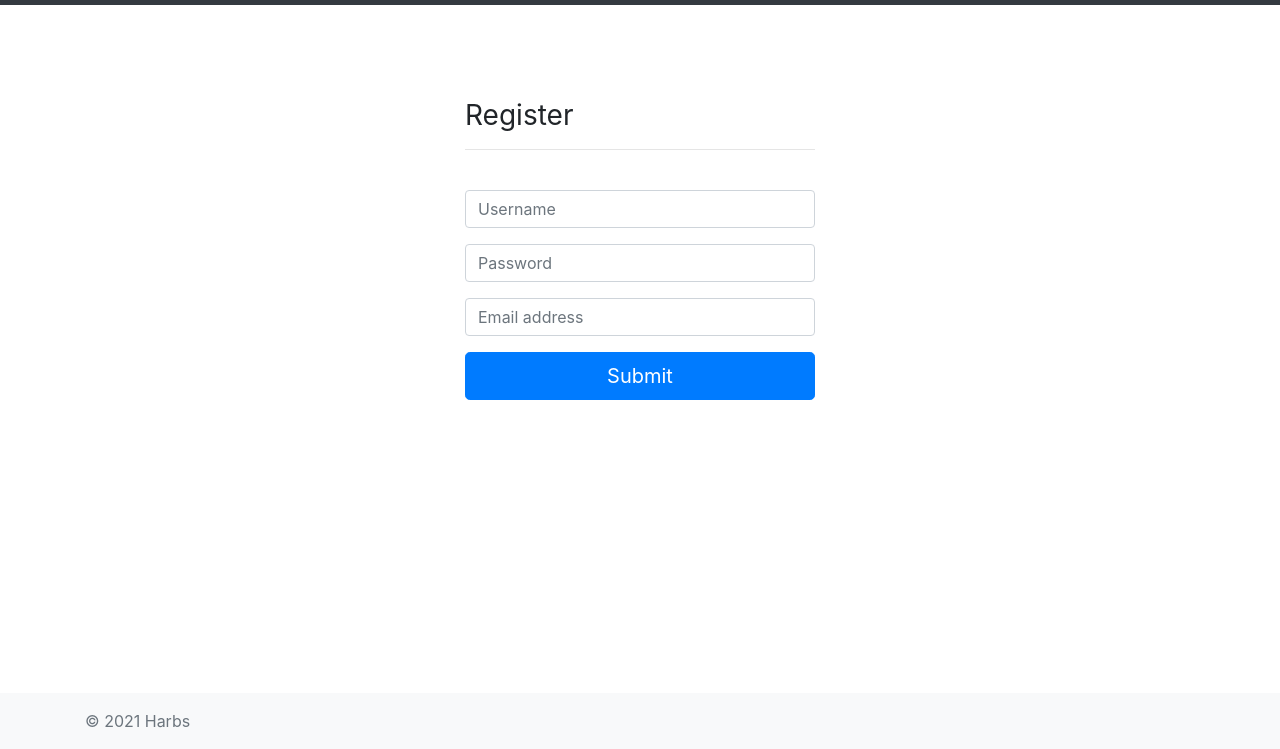
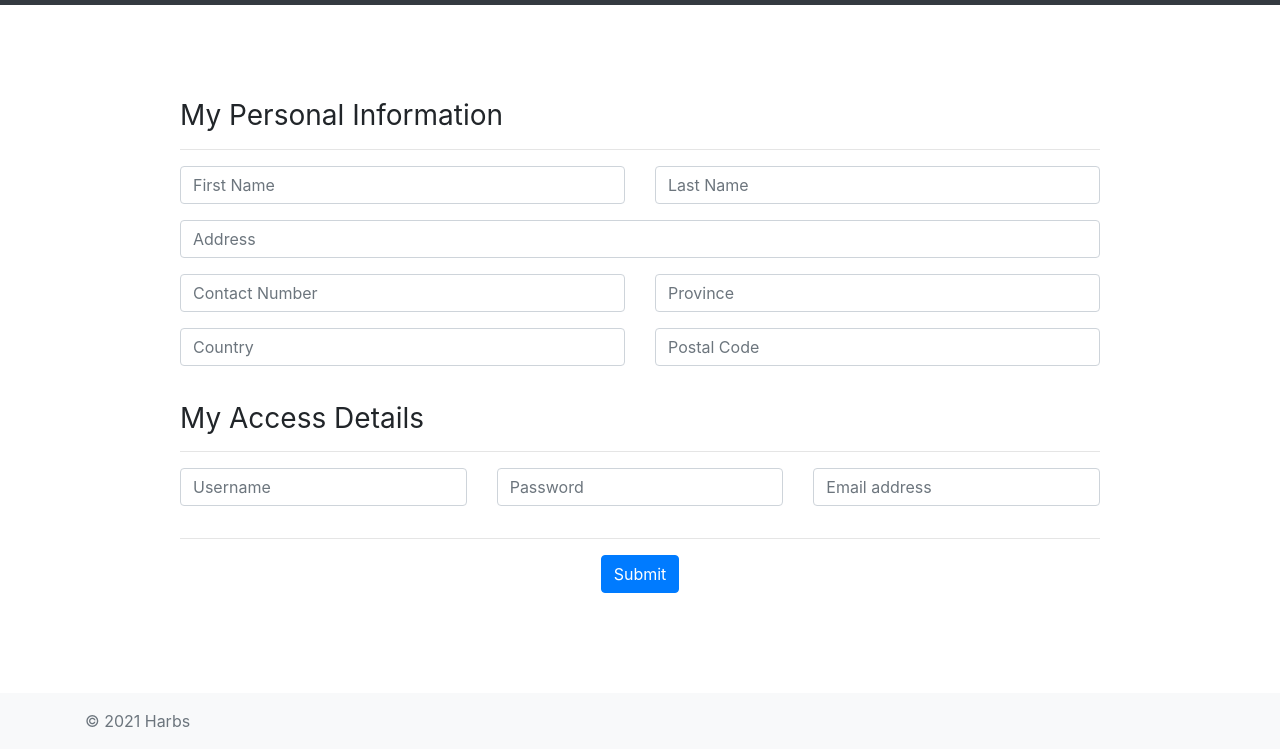
Before and after one commit to harbs0626/ActivityList, a React app in the folder client/: page /#/Register in a window 1280 px wide. Shown: the part 51-800 px from the top of the page. Built offline with nearby package versions, Linux system fonts and the light colour scheme.

Commit message:
Updates as of 2021-02-01: 1. Added fields to User model. 2. Added fields to User form.

```diff
--- a/client/src/CSS/style.css
+++ b/client/src/CSS/style.css
@@ -1,5 +1,9 @@
 .loginForm {
     margin-top: 150px;
+}
+
+.loginForm2 {
+    margin-top: 20px;
 }
 
 .textJustify{
--- a/client/src/Components/Register.js
+++ b/client/src/Components/Register.js
@@ -4,6 +4,13 @@ import axios from 'axios';
 class Register extends React.Component {
     constructor() {
         super();
+        this.firstName = React.createRef();
+        this.lastName = React.createRef();
+        this.address = React.createRef();
+        this.contactNumber = React.createRef();
+        this.province = React.createRef();
+        this.country = React.createRef();
+        this.postalCode = React.createRef();
         this.username = React.createRef();
         this.password = React.createRef();
         this.emailAddress = React.createRef();
@@ -13,6 +20,13 @@ class Register extends React.Component {
         event.preventDefault();
 
         axios.post('http://localhost:4000/api/user/register', {
+            firstName: this.firstName.current.value,
+            lastName: this.lastName.current.value,
+            address: this.address.current.value,
+            contactNumber: this.contactNumber.current.value,
+            province: this.province.current.value,
+            country: this.country.current.value,
+            postalCode: this.postalCode.current.value,
             username: this.username.current.value,
             password: this.password.current.value,
             emailAddress: this.emailAddress.current.value
@@ -32,25 +46,93 @@ class Register extends React.Component {
             <>
                 <form className="container" onSubmit={this.submitUser.bind(this)}>
                     <div className="row">
-                        <div className="mx-auto col-md-4 loginForm" >
-                            <h1 className="h3 mb-3 font-weight-normal">Register</h1>
-                            <hr></hr><br></br>
+                        <div className="mx-auto col-md-10 loginForm" >
+                            <h1 className="h3 mb-3 font-weight-normal">My Personal Information</h1>
+                            <hr></hr>
+                            <div className="row">
+                                <div className="col-md-6">
+                                    <div className="form-group">
+                                        <label htmlFor="firstName" className="sr-only">First Name</label>
+                                        <input type="text" ref={this.firstName} className="form-control" placeholder="First Name"
+                                            required="" autoFocus="" />
+                                    </div>
+                                </div>
+                                <div className="col-md-6">
+                                    <div className="form-group">
+                                        <label htmlFor="lastName" className="sr-only">Last Name</label>
+                                        <input type="text" ref={this.lastName} className="form-control" placeholder="Last Name"
+                                            required="" autoFocus="" />
+                                    </div>
+                                </div>
+                            </div>
+                            <div className="form-group">
+                                <label htmlFor="address" className="sr-only">Address</label>
+                                <input type="text" ref={this.address} className="form-control" placeholder="Address"
+                                    required="" autoFocus="" />
+                            </div>
+                            <div className="row">
+                                <div className="col-md-6">
+                                    <div className="form-group">
+                                        <label htmlFor="contactNumber" className="sr-only">Contact Number</label>
+                                        <input type="text" ref={this.contactNumber} className="form-control" placeholder="Contact Number"
+                                            required="" autoFocus="" />
+                                    </div>
+                                </div>
+                                <div className="col-md-6">
+                                    <div className="form-group">
+                                        <label htmlFor="province" className="sr-only">Province</label>
+                                        <input type="text" ref={this.province} className="form-control" placeholder="Province"
+                                            required="" autoFocus="" />
+                                    </div>
+                                </div>
+                            </div>
+                            <div className="row">
+                                <div className="col-md-6">
+                                    <div className="form-group">
+                                        <label htmlFor="country" className="sr-only">Country</label>
+                                        <input type="text" ref={this.country} className="form-control" placeholder="Country"
+                                            required="" autoFocus="" />
+                                    </div>
+                                </div>
+                                <div className="col-md-6">
+                                    <div className="form-group">
+                                        <label htmlFor="postalCode" className="sr-only">Postal Code</label>
+                                        <input type="text" ref={this.postalCode} className="form-control" placeholder="Postal Code"
+                                            required="" autoFocus="" />
+                                    </div>
+                                </div>
+                            </div>
+                        </div>
+                        <div className="mx-auto col-md-10 loginForm2" >
+                            <h1 className="h3 mb-3 font-weight-normal">My Access Details</h1>
+                            <hr></hr>
+                            <div className="row">
+                                <div className="col-md-4">
                                     <div className="form-group">
                                         <label htmlFor="username" className="sr-only">Username</label>
                                         <input type="text" ref={this.username} className="form-control" placeholder="Username"
                                             required="" autoFocus="" />
                                     </div>
+                                </div>
+                                <div className="col-md-4">
                                     <div className="form-group">
                                         <label htmlFor="password" className="sr-only">Password</label>
                                         <input type="password" ref={this.password} className="form-control" placeholder="Password"
                                             required="" autoFocus="" />
                                     </div>
+                                </div>
+                                <div className="col-md-4">
                                     <div className="form-group">
                                         <label htmlFor="emailAddress" className="sr-only">Email address</label>
                                         <input type="email" ref={this.emailAddress} className="form-control" placeholder="Email address"
                                             required="" autoFocus="" />
                                     </div>
-                            <button className="btn btn-lg btn-primary btn-block"
+                                </div>
+                            </div>
+                        </div>
+                        <div className="mx-auto col-md-10 text-center">
+                            <hr></hr>
+                            <button className="btn btn-primary"
                                 type="submit">Submit</button>
                         </div>
                     </div>
--- a/server/controllers/activity.js
+++ b/server/controllers/activity.js
@@ -18,8 +18,8 @@ module.exports.processAddEntry = (req, res, next) => {
     Activity.create(newActivity, (err, Activity) => {
         if (err) {
             console.log("[Error Summary] - Unable to add new entry:");
-            console.log(`- ${err.name}`);
-            return res.json({ success: false, msg: `${err.name}` });
+            console.log(`- ${err}`);
+            return res.json({ success: false, msg: `${err}` });
         } else {
             return res.json({ success: true, msg: 'Successfully added new entry.' });
         }
```
Also changed, not shown: server/controllers/user.js (+9 -2 lines), server/models/user.js (+28 -0 lines), 1 other file. Lines whose indentation alone changed are shown as unchanged.
